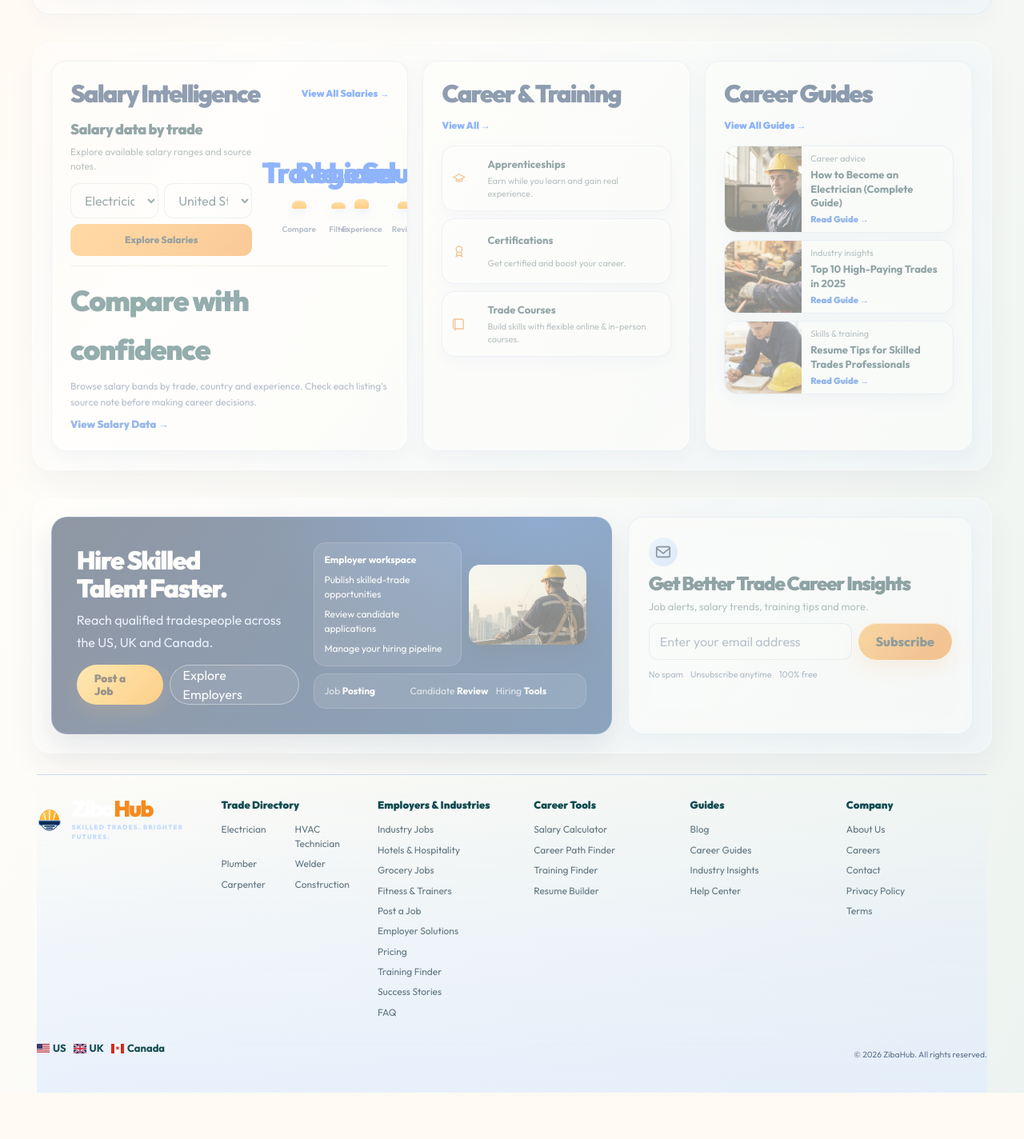
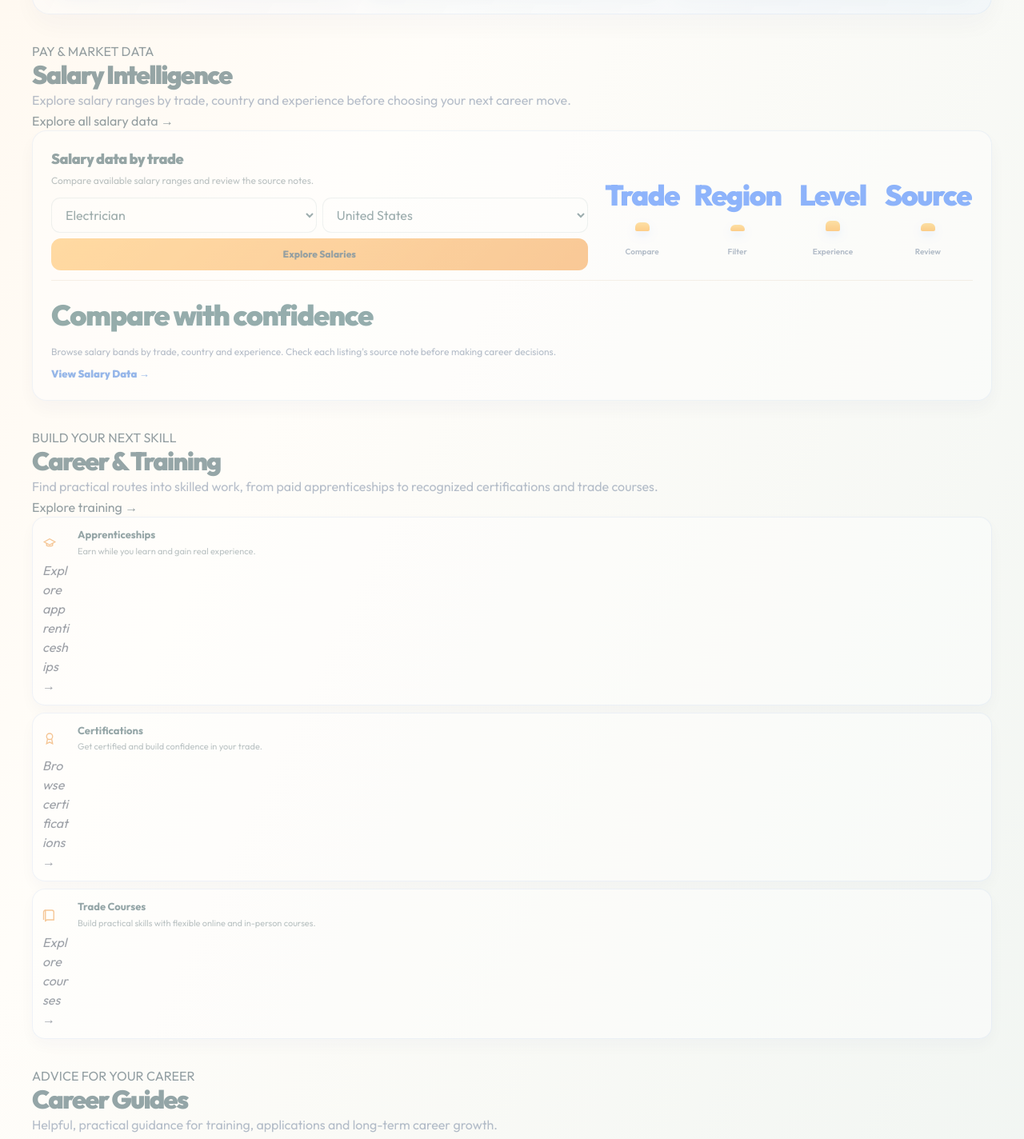
Before and after one commit to brainsparkbyzm-ai/zibahub-w, a Next.js app: page / in a window 1280 px wide. Shown: the part 1820-3244 px from the top of the page at 80% size. Before the commit the page ends 3186 px from the top, so only its background shows below. Built offline with nearby package versions, Linux system fonts and the light colour scheme; no server answers; the database is empty.

Commit message:
Separate homepage salary training and guide sections

```diff
--- a/app/page.tsx
+++ b/app/page.tsx
@@ -136,20 +136,23 @@ export default async function HomePage() {
         </div>
       </section>
 
-      <section className="zh-intel">
-        <article className="zh-panel">
-          <div className="zh-head"><h2>Salary Intelligence</h2><Link href="/salaries">View All Salaries →</Link></div>
+      <section className="zh-feature-section zh-salary-section" id="salary-intelligence">
+        <div className="zh-feature-heading">
+          <div><span>PAY & MARKET DATA</span><h2>Salary Intelligence</h2><p>Explore salary ranges by trade, country and experience before choosing your next career move.</p></div>
+          <Link href="/salaries">Explore all salary data <span aria-hidden="true">→</span></Link>
+        </div>
+        <article className="zh-panel zh-salary-panel">
           <div className="zh-salary">
-            <div>
+            <div className="zh-salary-controls">
               <b>Salary data by trade</b>
-              <span>Explore available salary ranges and source notes.</span>
+              <span>Compare available salary ranges and review the source notes.</span>
               <form action="/salaries">
                 <select name="trade" aria-label="Trade" defaultValue="electrician"><option value="electrician">Electrician</option>{popular.map((item) => <option key={item} value={item.toLowerCase()}>{item}</option>)}</select>
                 <select name="country" aria-label="Country" defaultValue="United States"><option>United States</option><option>United Kingdom</option><option>Canada</option></select>
                 <button type="submit">Explore Salaries</button>
               </form>
             </div>
-            <div className="zh-bars" aria-hidden="true">
+            <div className="zh-bars" aria-label="Illustrative salary comparison categories">
               <div><b>Trade</b><span style={{ height: "76%" }} /><small>Compare</small></div>
               <div><b>Region</b><span style={{ height: "58%" }} /><small>Filter</small></div>
               <div><b>Level</b><span style={{ height: "88%" }} /><small>Experience</small></div>
@@ -162,27 +165,35 @@ export default async function HomePage() {
             </div>
           </div>
         </article>
-        <article className="zh-panel">
-          <div className="zh-head"><h2>Career & Training</h2><Link href="/training">View All →</Link></div>
-          <div className="zh-train">
-            <Link href="/apprenticeships"><Cap /><strong>Apprenticeships</strong><span>Earn while you learn and gain real experience.</span></Link>
-            <Link href="/training"><Badge /><strong>Certifications</strong><span>Get certified and boost your career.</span></Link>
-            <Link href="/training"><Book /><strong>Trade Courses</strong><span>Build skills with flexible online & in-person courses.</span></Link>
+      </section>
+
+      <section className="zh-feature-section zh-training-section" id="career-training">
+        <div className="zh-feature-heading">
+          <div><span>BUILD YOUR NEXT SKILL</span><h2>Career & Training</h2><p>Find practical routes into skilled work, from paid apprenticeships to recognized certifications and trade courses.</p></div>
+          <Link href="/training">Explore training <span aria-hidden="true">→</span></Link>
         </div>
-        </article>
-        <article className="zh-panel">
-          <div className="zh-head"><h2>Career Guides</h2><Link href="/guides">View All Guides →</Link></div>
-          <div className="zh-guides">
+        <div className="zh-train zh-training-grid">
+          <Link href="/apprenticeships"><Cap /><strong>Apprenticeships</strong><span>Earn while you learn and gain real experience.</span><em>Explore apprenticeships →</em></Link>
+          <Link href="/training"><Badge /><strong>Certifications</strong><span>Get certified and build confidence in your trade.</span><em>Browse certifications →</em></Link>
+          <Link href="/training"><Book /><strong>Trade Courses</strong><span>Build practical skills with flexible online and in-person courses.</span><em>Explore courses →</em></Link>
+        </div>
+      </section>
+
+      <section className="zh-feature-section zh-guides-section" id="career-guides">
+        <div className="zh-feature-heading">
+          <div><span>ADVICE FOR YOUR CAREER</span><h2>Career Guides</h2><p>Helpful, practical guidance for training, applications and long-term career growth.</p></div>
+          <Link href="/guides">Read all guides <span aria-hidden="true">→</span></Link>
+        </div>
+        <div className="zh-guides zh-guides-grid">
           {(guides ? guides.map((guide) => ({ kicker: guide.category, title: guide.title, image: guideCards[0].image, href: `/guides/${guide.slug}` })) : guideCards).map((guide) => (
             <Link key={guide.title} href={guide.href} className="zh-guide">
-                <Image src={guide.image} alt="" width={320} height={72} />
+              <Image src={guide.image} alt="" width={480} height={240} />
               <small>{guide.kicker}</small>
               <strong>{guide.title}</strong>
               <em>Read Guide →</em>
             </Link>
           ))}
         </div>
-        </article>
       </section>
 
       <section className="zh-bottom">
```
Lines whose indentation alone changed are shown as unchanged.
